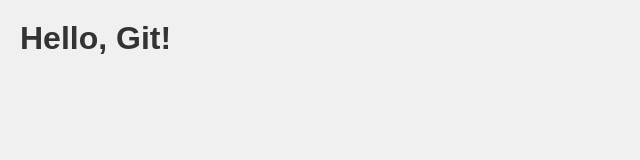
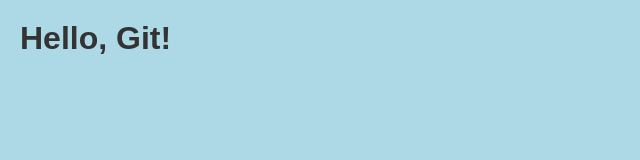
Before and after one commit to Katia-user/IT-project, a plain HTML site: page index.html in a window 1280 px wide. Shown: the whole page, without its empty margins (0-640 px from the left). Drawn offline with Linux system fonts and the light colour scheme.

Commit message:
Експеримент із гілкою

```diff
--- a/styles.css
+++ b/styles.css
@@ -1,6 +1,6 @@
 body {
     font-family: Arial, sans-serif;
-    background-color: #f0f0f0;
+    background-color: Lightblue;
     margin: 20px;
 }
 
```
Also changed, not shown: 1 other file.
